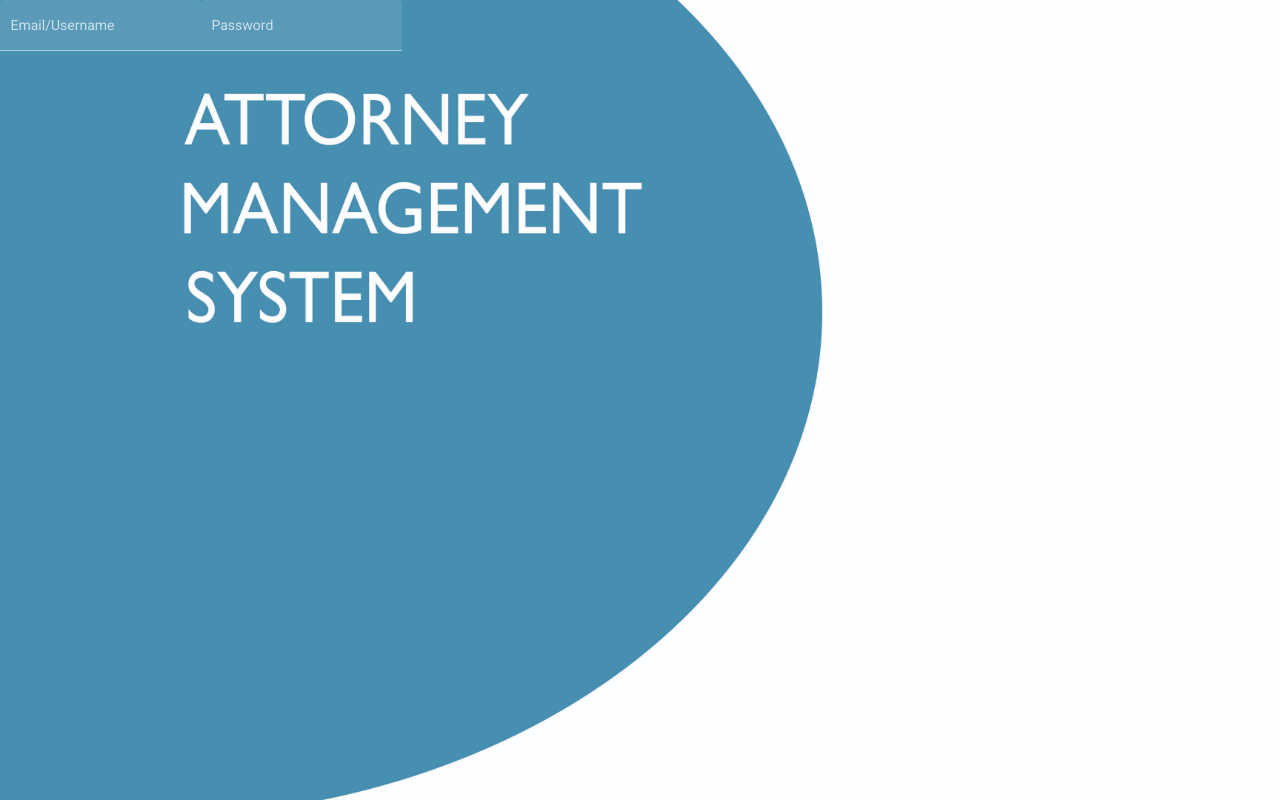
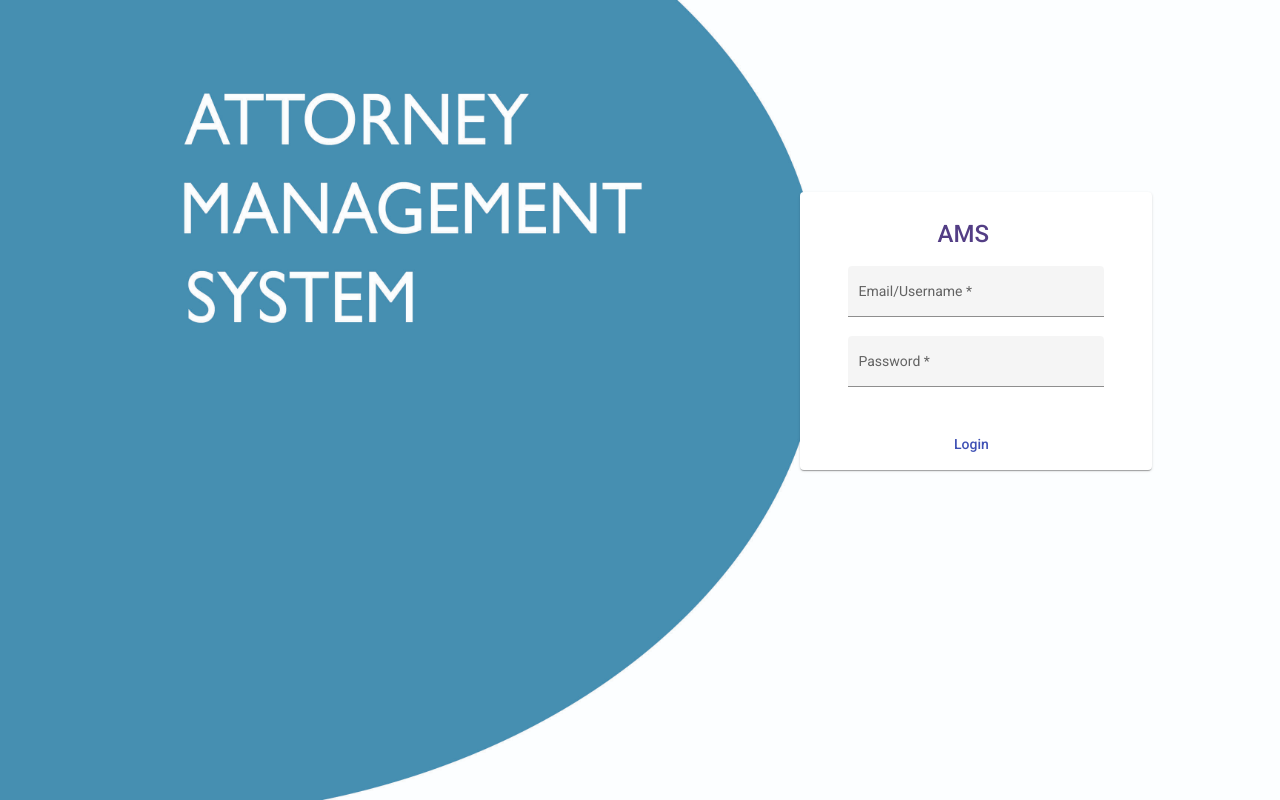
Before and after one commit to Hendricks-3D/AMS1, an Angular app: page / in a window 1280 px wide. Built offline with nearby package versions, Linux system fonts and the light colour scheme.

Commit message:
reactive form setup

```diff
--- a/angular.json
+++ b/angular.json
@@ -1,5 +1,8 @@
 {
   "$schema": "./node_modules/@angular/cli/lib/config/schema.json",
+  "cli": {
+    "analytics": false
+  },
   "version": 1,
   "newProjectRoot": "projects",
   "projects": {
--- a/package.json
+++ b/package.json
@@ -16,11 +16,15 @@
     "@angular/compiler": "~13.3.0",
     "@angular/core": "~13.3.0",
     "@angular/forms": "~13.3.0",
+    "@angular/localize": "~13.3.0",
     "@angular/material": "^13.3.6",
     "@angular/platform-browser": "~13.3.0",
     "@angular/platform-browser-dynamic": "~13.3.0",
     "@angular/router": "~13.3.0",
-    "bootstrap": "^3.4.1",
+    "@ng-bootstrap/ng-bootstrap": "^10.0.0",
+    "@popperjs/core": "^2.10.2",
+    "bootstrap": "^4.6.1",
+    "ngx-bootstrap": "^8.0.0",
     "rxjs": "~7.5.0",
     "tslib": "^2.3.0",
     "zone.js": "~0.11.4"
--- a/src/app/Components/login/login.component.html
+++ b/src/app/Components/login/login.component.html
@@ -1,17 +1,45 @@
-<div class="container">
-
+<div class="background">
+  <div class="card">
+    <mat-card>
+      <mat-card-content>
+        <h1>AMS</h1>
         <div class="form">
-    <form class="">
-        <mat-form-field class="" appearance="fill">
-          <mat-label>Email/Username</mat-label>
-          <input matInput placeholder="Email/Username" >
+          <form [formGroup]="loginForm">
+            <mat-form-field class="input-full-width" appearance="fill">
+              <mat-label
+                >Email/Username
+                <!-- <span
+                  class="text-danger"
+                  *ngIf="loginForm.controls.Email.errors?.required"
+                  matTooltip="Required Field"
+                  matTooltipPosition="right"
+                >
+                </span> -->
+              </mat-label>
+              <input
+                type="email"
+                matInput
+                placeholder="Email/Username"
+                formControlName="Email"
+              />
             </mat-form-field>
 
-        <mat-form-field class="" appearance="fill">
+            <mat-form-field class="input-full-width" appearance="fill">
               <mat-label>Password</mat-label>
-          <input matInput placeholder="Password" >
+              <input
+                type="password"
+                matInput
+                placeholder="Password"
+                formControlName="Password"
+              />
             </mat-form-field>
           </form>
         </div>
+      </mat-card-content>
 
+      <mat-card-actions>
+        <button mat-button color="primary">Login</button>
+      </mat-card-actions>
+    </mat-card>
   </div>
+</div>
--- a/src/app/Components/login/login.component.scss
+++ b/src/app/Components/login/login.component.scss
@@ -1,9 +1,44 @@
+@import '../../Theme/colors.scss';
 
-
-.container{
+.background{
     background-image: url("../../../assets/AMSLoginbg.jpg");
     background-size: cover;
     background-repeat: no-repeat;
     height: 100vh;
 
 }
+
+mat-card{
+    width:25%;
+    float: right;
+    margin-top:15%;
+    margin-right:10%;
+
+    mat-card-content{
+        margin: auto;
+        width: 80%;
+        padding: 10px;
+        color:$teal-secondary;
+    }
+
+    h1{
+        margin-left:35%;
+        font-weight: 500;
+
+
+    }
+    mat-card-actions{
+        margin-left: 35%;
+        width: 80%;
+        padding: 10px;
+
+    }
+
+
+}
+
+
+
+  .input-full-width {
+    width: 100%;
+  }
--- a/src/app/Components/login/login.component.ts
+++ b/src/app/Components/login/login.component.ts
@@ -1,15 +1,40 @@
 import { Component, OnInit } from '@angular/core';
+import { FormBuilder, FormGroup, Validators } from '@angular/forms';
+import { User } from 'src/app/Interface/user';
 
 @Component({
   selector: 'app-login',
   templateUrl: './login.component.html',
-  styleUrls: ['./login.component.scss']
+  styleUrls: ['./login.component.scss'],
 })
 export class LoginComponent implements OnInit {
-
-  constructor() { }
-
-  ngOnInit(): void {
+  loginForm!: FormGroup;
+  constructor(private formBuilder: FormBuilder) {
+    this.buildLoginForm();
   }
 
+  ngOnInit(): void {}
+
+  buildLoginForm() {
+    this.loginForm = this.formBuilder.group({
+      Email: ['', Validators.required],
+      Password: ['', Validators.required],
+    });
+  }
+
+  buildUser(): User {
+    const { Email, Password } = this.loginForm.controls;
+
+    const user = {
+      email: Email.value,
+      password: Password.value,
+    };
+
+    return user;
+  }
+
+  onSubmit() {
+    if (this.loginForm.valid) {
+    }
+  }
 }
--- /dev/null
+++ b/src/app/Interface/user.ts
@@ -0,0 +1,4 @@
+export interface User {
+  email: string;
+  password: string;
+}
--- /dev/null
+++ b/src/app/Theme/colors.scss
@@ -0,0 +1,4 @@
+$teal-primary:#488FB1;
+$teal-secondary:#533E85;
+$teal-light:#4FD3C4;
+$teal-green:4FD3C4;
--- a/src/index.html
+++ b/src/index.html
@@ -1,14 +1,20 @@
-<!doctype html>
+<!DOCTYPE html>
 <html lang="en">
   <head>
-  <meta charset="utf-8">
+    <meta charset="utf-8" />
     <title>AMS1</title>
-  <base href="/">
-  <meta name="viewport" content="width=device-width, initial-scale=1">
-  <link rel="icon" type="image/x-icon" href="favicon.ico">
-  <link rel="preconnect" href="https://fonts.gstatic.com">
-  <link href="https://fonts.googleapis.com/css2?family=Roboto:wght@300;400;500&display=swap" rel="stylesheet">
-  <link href="https://fonts.googleapis.com/icon?family=Material+Icons" rel="stylesheet">
+    <base href="/" />
+    <meta name="viewport" content="width=device-width, initial-scale=1" />
+    <link rel="icon" type="image/x-icon" href="favicon.ico" />
+    <link rel="preconnect" href="https://fonts.gstatic.com" />
+    <link
+      href="https://fonts.googleapis.com/css2?family=Roboto:wght@300;400;500&display=swap"
+      rel="stylesheet"
+    />
+    <link
+      href="https://fonts.googleapis.com/icon?family=Material+Icons"
+      rel="stylesheet"
+    />
   </head>
   <body class="mat-typography">
     <app-root></app-root>
--- a/src/polyfills.ts
+++ b/src/polyfills.ts
@@ -1,3 +1,7 @@
+/***************************************************************************************************
+ * Load `$localize` onto the global scope - used if i18n tags appear in Angular templates.
+ */
+import '@angular/localize/init';
 /**
  * This file includes polyfills needed by Angular and is loaded before the app.
  * You can add your own extra polyfills to this file.
--- a/src/styles.scss
+++ b/src/styles.scss
@@ -1,4 +1,42 @@
+
+// Custom Theming for Angular Material
+// For more information: https://material.angular.io/guide/theming
+@use '@angular/material' as mat;
+// Plus imports for other components in your app.
+
+// Include the common styles for Angular Material. We include this here so that you only
+// have to load a single css file for Angular Material in your app.
+// Be sure that you only ever include this mixin once!
+@include mat.core();
+
+// Define the palettes for your theme using the Material Design palettes available in palette.scss
+// (imported above). For each palette, you can optionally specify a default, lighter, and darker
+// hue. Available color palettes: https://material.io/design/color/
+$AMS1-primary: mat.define-palette(mat.$indigo-palette);
+$AMS1-accent: mat.define-palette(mat.$pink-palette, A200, A100, A400);
+
+// The warn palette is optional (defaults to red).
+$AMS1-warn: mat.define-palette(mat.$red-palette);
+
+// Create the theme object. A theme consists of configurations for individual
+// theming systems such as "color" or "typography".
+$AMS1-theme: mat.define-light-theme((
+  color: (
+    primary: $AMS1-primary,
+    accent: $AMS1-accent,
+    warn: $AMS1-warn,
+  )
+));
+
+// Include theme styles for core and each component used in your app.
+// Alternatively, you can import and @include the theme mixins for each component
+// that you are using.
+@include mat.all-component-themes($AMS1-theme);
+
 /* You can add global styles to this file, and also import other style files */
 
 html, body { height: 100%; }
 body { margin: 0; font-family: Roboto, "Helvetica Neue", sans-serif; }
+
+html, body { height: 100%; }
+body { margin: 0; font-family: Roboto, "Helvetica Neue", sans-serif; }
```
Also changed, not shown: src/app/app.module.ts (+15 -12 lines), 1 other file (tests, documents, lock files or other folders). Lines whose indentation alone changed are shown as unchanged.
